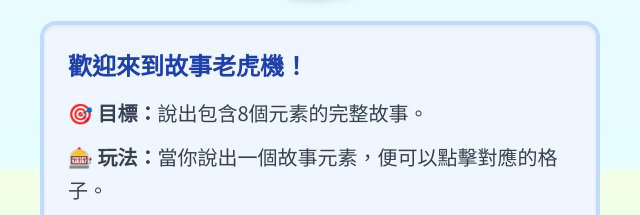
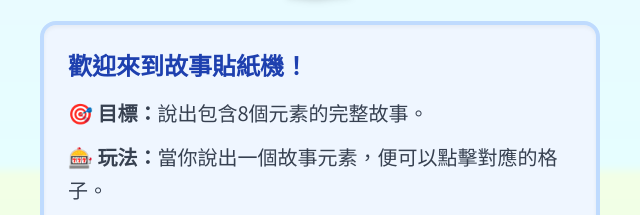
Before and after one commit to Jittery-Ego-Reviewer/sgeemojislotmachine, a plain HTML site: page index.htm in a window 1280 px wide. Shown: the part 230-445 px from the top of the page, 320-960 px from the left. Drawn offline with nearby package versions, Linux system fonts and the light colour scheme.

Commit message:
Update index.htm

```diff
--- a/index.htm
+++ b/index.htm
@@ -217,7 +217,7 @@
                 🧭 故事元素貼紙機 🗺️
             </h1>
             <div class="text-left bg-blue-50 p-6 rounded-2xl mb-8 border-4 border-blue-200 shadow-inner">
-                <h2 class="text-2xl font-bold text-blue-800 mb-4">歡迎來到故事老虎機！</h2>
+                <h2 class="text-2xl font-bold text-blue-800 mb-4">歡迎來到故事貼紙機！</h2>
                 <ul class="text-xl text-gray-700 space-y-3 font-medium leading-relaxed">
                     <li>🎯 <strong>目標：</strong>說出包含8個元素的完整故事。</li>
                     <li>🎰 <strong>玩法：</strong>當你說出一個故事元素，便可以點擊對應的格子。</li>
```
